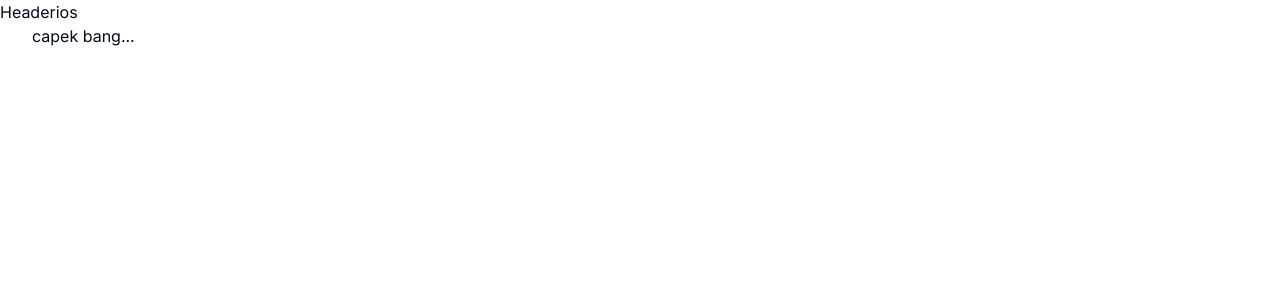
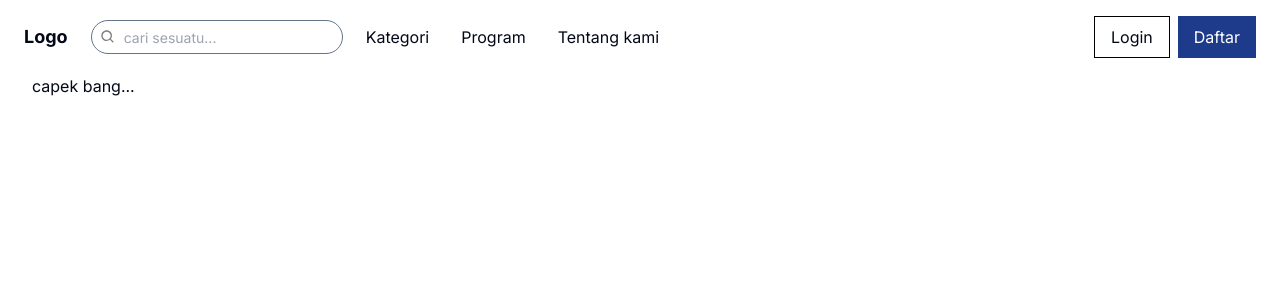
Before and after one commit to pampam01/online_learning_platform, a Next.js app: page / in a window 1280 px wide. Shown: the top 300 px of the page. Built offline with nearby package versions, Linux system fonts and the light colour scheme.

Commit message:
add responsive header

```diff
--- a/components/Header.tsx
+++ b/components/Header.tsx
@@ -1,5 +1,93 @@
+"use client";
+import Link from "next/link";
+import { BiSearch } from "react-icons/bi";
+import { AiOutlineClose, AiOutlineMenu } from "react-icons/ai";
+import {} from "react-icons/ai";
+import { BsChevronRight } from "react-icons/bs";
+import { useState } from "react";
+
 const Header = () => {
-  return <nav>Headerios</nav>;
+  const [nav, setNav] = useState(false);
+  return (
+    <nav className="flex justify-between items-center py-4 px-6">
+      {/* KIRI */}
+      <div className="flex flex-row items-center">
+        {/* logo */}
+        <div className="text-lg font-bold cursor-pointer">Logo</div>
+        {/* search-bar */}
+        <div className="hidden xs:flex relative ml-6 ">
+          <BiSearch className="absolute left-2 top-2" color="gray" />
+          <input
+            type="text"
+            className="focus:outline focus:outline-blue-300 duration-200 h-8 flex items-center pr-2 pl-8 outline outline-1 outline-slate-500 border-gray-300 rounded-full text-sm "
+            placeholder="cari sesuatu..."
+          />
+        </div>
+        {/* links */}
+        <ul className="hidden tablet:flex ml-2">
+          <li>
+            <Link href="/" className="py-2 px-4 hover:text-blue-800">
+              Kategori
+            </Link>
+          </li>
+          <li>
+            <Link href="/" className="py-2 px-4 hover:text-blue-800">
+              Program
+            </Link>
+          </li>
+          <li>
+            <Link href="/" className="py-2 px-4 hover:text-blue-800">
+              Tentang kami
+            </Link>
+          </li>
+        </ul>
+      </div>
+      {/* KANAN */}
+      <div className="hidden tablet:flex gap-x-2">
+        <button className="px-4 py-2 border border-black hover:bg-gray-100">
+          Login
+        </button>
+        <button className="px-4 py-2 bg-blue-900 text-white hover:bg-slate-800">
+          Daftar
+        </button>
+      </div>
+      {/* burger button */}
+      <div
+        onClick={() => setNav(!nav)}
+        className="tablet:hidden cursor-pointer "
+      >
+        <AiOutlineMenu size={30} />
+      </div>
+      {/* small media sidebar */}
+      {nav && (
+        <div className="flex flex-col tablet:hidden absolute top-0 left-0 h-full w-[70%] bg-slate-300">
+          <div className="flex flex-col items-start py-4 border-b-2 gap-y-3 px-4">
+            <button className="text-blue-700">Login</button>
+            <button className="text-blue-700">Daftar</button>
+          </div>
+          <ul className="flex flex-col px-4 gap-y-2 mt-4">
+            <li className="flex items-center justify-between">
+              <Link href="/" className="">
+                Kategori
+              </Link>
+              <BsChevronRight size={15} />
+            </li>
+            <li className="flex items-center justify-between">
+              <Link href="/" className="">
+                Program
+              </Link>
+              <BsChevronRight size={15} />
+            </li>
+            <li>
+              <Link href="/" className="">
+                Tentang kami
+              </Link>
+            </li>
+          </ul>
+        </div>
+      )}
+    </nav>
+  );
 };
 
 export default Header;
--- a/tailwind.config.ts
+++ b/tailwind.config.ts
@@ -2,11 +2,11 @@
 module.exports = {
   darkMode: ["class"],
   content: [
-    './pages/**/*.{ts,tsx}',
-    './components/**/*.{ts,tsx}',
-    './app/**/*.{ts,tsx}',
-    './src/**/*.{ts,tsx}',
-	],
+    "./pages/**/*.{ts,tsx}",
+    "./components/**/*.{ts,tsx}",
+    "./app/**/*.{ts,tsx}",
+    "./src/**/*.{ts,tsx}",
+  ],
   theme: {
     container: {
       center: true,
@@ -16,6 +16,10 @@ module.exports = {
       },
     },
     extend: {
+      screens: {
+        tablet: "850px",
+        xs: "380px",
+      },
       colors: {
         border: "hsl(var(--border))",
         input: "hsl(var(--input))",
@@ -73,4 +77,4 @@ module.exports = {
     },
   },
   plugins: [require("tailwindcss-animate")],
-}
+};
```
